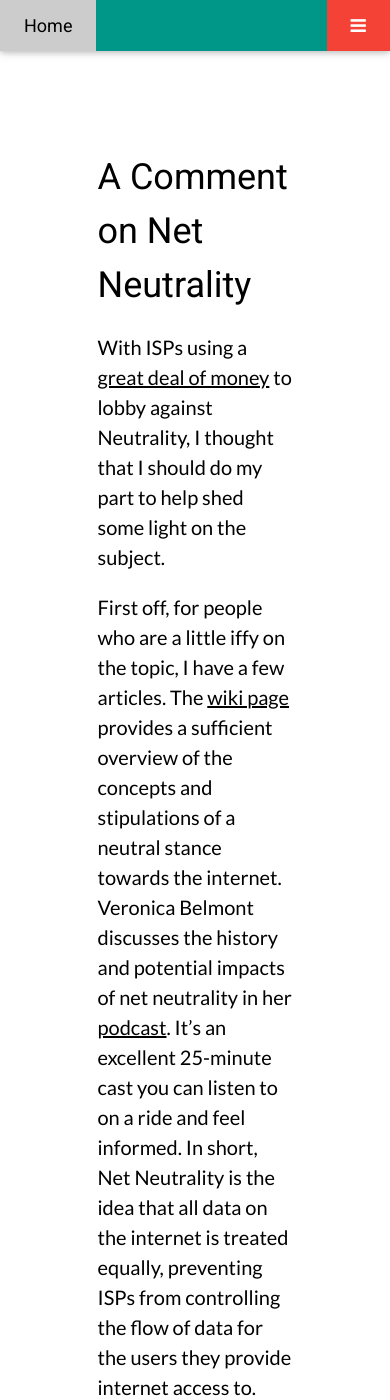
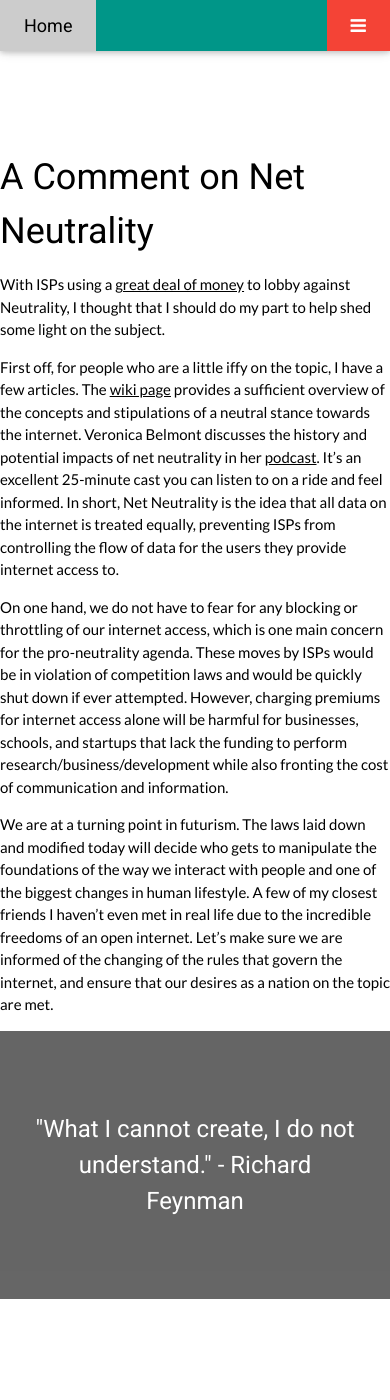
Before and after one commit to sumwatshade/sumwatshade.github.io, a Jekyll site: the page built from _posts/2017-07-22-net-neutrality.md, in a window 390 px wide and 1400 px high. Built offline with Jekyll 4.4.1, drawn with Linux system fonts in a browser that asks for light colours.

Commit message:
Configured post for mobile NO TESTING YET

```diff
--- a/_layouts/post.html
+++ b/_layouts/post.html
@@ -11,11 +11,15 @@
 body,h1,h2,h3,h4,h5,h6 {font-family: "Lato", sans-serif}
 .w3-bar,h1,button {font-family: "Roboto", sans-serif}
 .fa-snowflake-o,.fa-laptop {font-size:200px}
-div.content {
+div.content-large {
 	margin-top: 150px;
 	padding-left: 25%;
 	width: 75%;
 	font-size: 20px;
+}
+div.content-mobile {
+	margin-top: 150px;
+	width: 100%;
 }
 </style>
 <body>
@@ -39,7 +43,11 @@ div.content {
   </div>
 </div>
 
-<div class="content">
+<div class="content-large w3-hide-small w3-hide-medium">
+	{{ content }}
+</div>
+
+<div class="content-mobile w3-hide-large">
 	{{ content }}
 </div>
 
```
